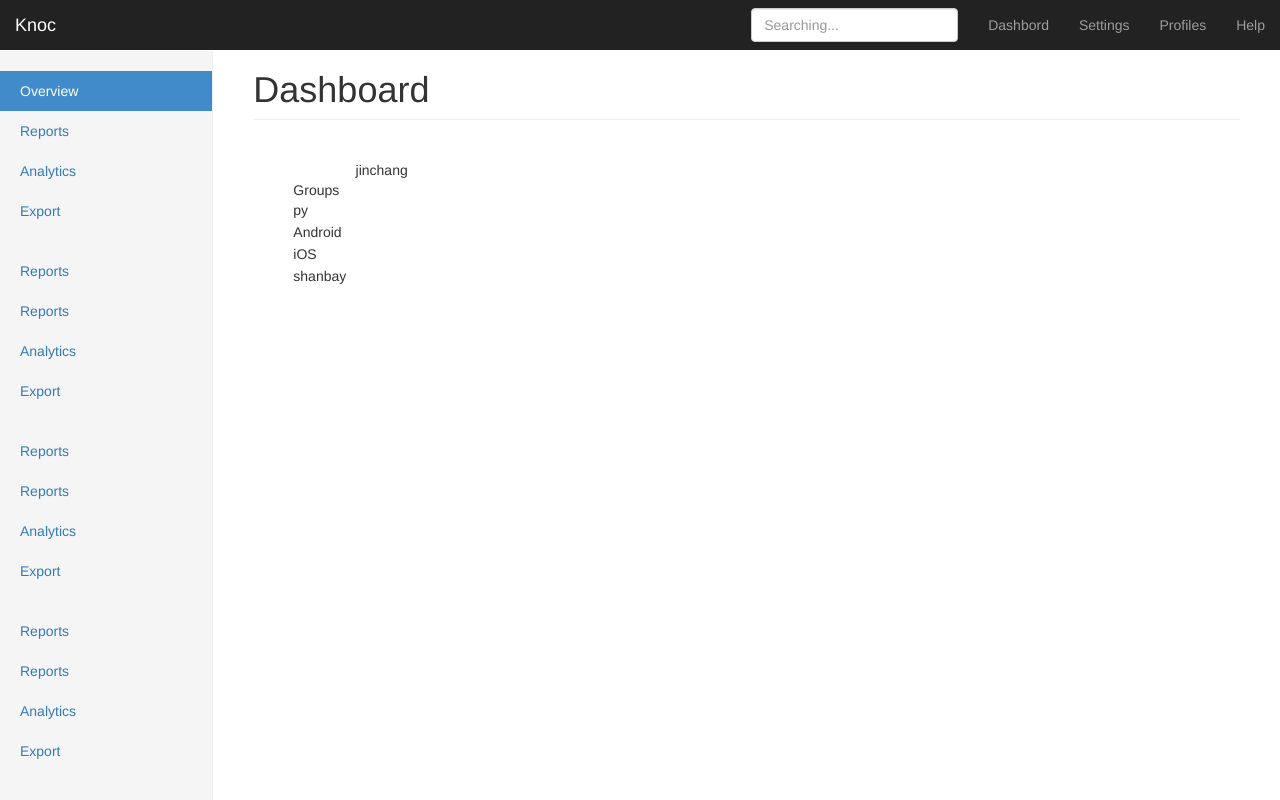
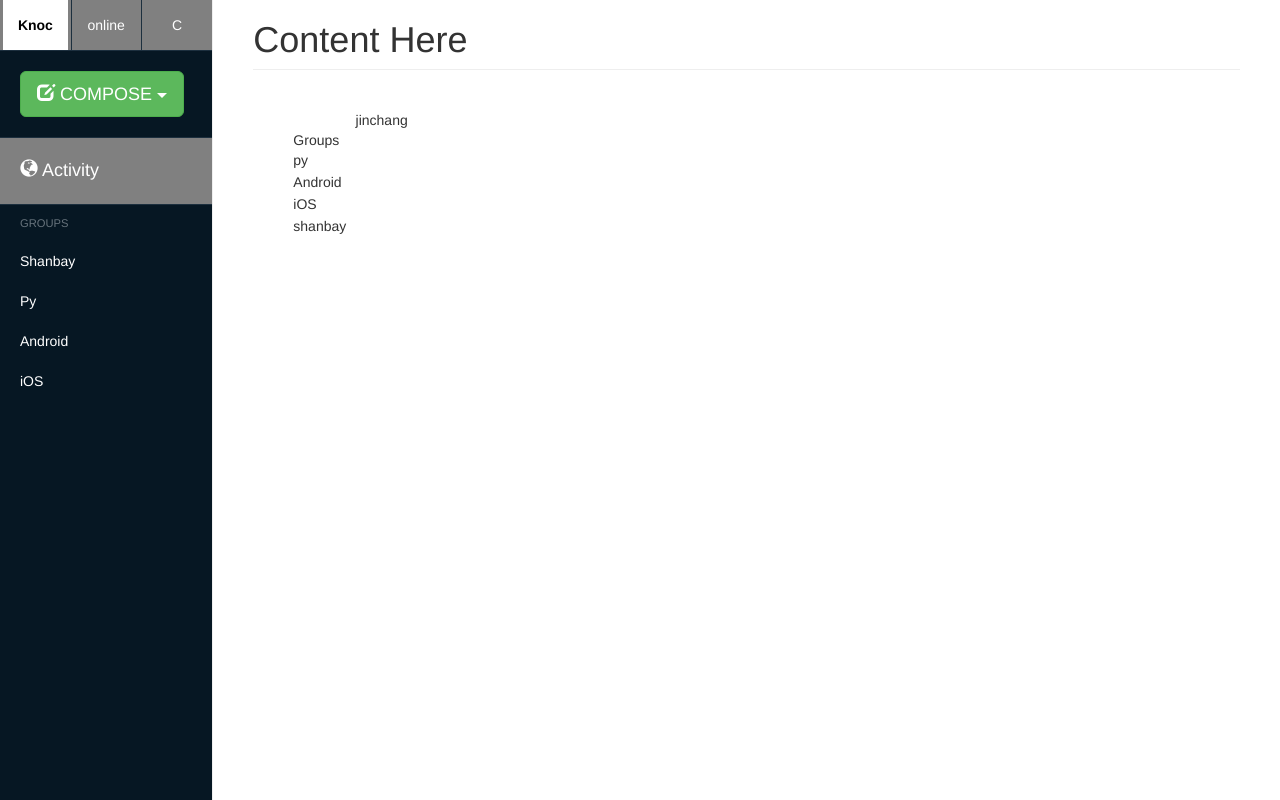
Before and after one commit to AmosJin/knoc, a Django app: page /post/ in a window 1280 px wide; the page is wider, and only the part inside the window is pictured. Run offline with Django 3.2, Linux system fonts and the light colour scheme; a user stored in the database is signed in; data comes from the database, SQL or seed files in the repository; parts of the project's set-up code (start-up, migrations or seed data) failed here and were passed over; some libraries are stand-ins or nearby versions.

Commit message:
home page sidebar

```diff
--- a/knoc/post/static/css/base.css
+++ b/knoc/post/static/css/base.css
@@ -1,6 +1,3 @@
-body {
-  padding-top: 50px;
-}
 .sub-header {
   padding-bottom: 10px;
   border-bottom: 1px solid #eee;
@@ -14,32 +11,92 @@ body {
 @media (min-width: 768px) {
   .sidebar {
     position: fixed;
-    top: 51px;
+    top: 0;
     bottom: 0;
     left: 0;
     z-index: 1000;
     display: block;
-    padding: 20px;
+    padding: 0;
     overflow-x: hidden;
     overflow-y: auto;
-    background-color: #f5f5f5;
+    background-color: #061723;
+    color: white;
     border-right: 1px solid #eee;
+  }
+  .sidebar .info-head {
+    display: -webkit-flex;
+    display: -ms-flex;
+    display: -moz-flex;
+    display: flex;
+  }
+  .sidebar .info-head .cell {
+    -webkit-flex: 1;
+    -ms-flex: 1;
+    -moz-flex: 1;
+    flex: 1;
+    text-align: center;
+    background: gray;
+    border-bottom: 1px solid #1c2f3e;
+  }
+  .sidebar .info-head .cell > div {
+    padding: 15px;
+  }
+  .sidebar .info-head .cell .brand {
+    display: inline-block;
+    background: white;
+    color: black;
+    font-weight: bold;
+  }
+  .sidebar .info-head .cell .status {
+    border-left: 1px solid #1c2f3e;
+    border-right: 1px solid #1c2f3e;
+  }
+  .sidebar .info-head .cell .user-avatar {
+    border-radius: 50%;
+  }
+  .sidebar .divider {
+    border-top: 1px solid #1c2f3e;
   }
 }
 .nav-sidebar {
   margin-right: -21px;
   margin-bottom: 20px;
   margin-left: -20px;
+  padding: 20px;
 }
-.nav-sidebar > li > a {
+.nav-sidebar:first-of-type {
+  padding-top: 0;
+}
+.nav-sidebar > li > a,
+.nav-sidebar > li .caption {
+  color: white;
   padding-left: 20px;
   padding-right: 20px;
+}
+.nav-sidebar > li .caption {
+  display: inline-block;
+  padding-top: 10px;
+  padding-bottom: 10px;
+  color: #67737c;
+  font-size: 0.8em;
 }
 .nav-sidebar > .active > a,
 .nav-sidebar > .active:hover,
 .nav-sidebar > .active:focus {
   color: #fff;
-  background-color: #428bca;
+  background-color: gray;
+}
+.nav-sidebar.normal {
+  margin-bottom: 0;
+  padding: 20px 0 20px 40px;
+}
+.nav-sidebar.normal.active,
+.nav-sidebar.normal:focus {
+  color: #fff;
+  background-color: gray;
+}
+.nav-sidebar.normal.activity {
+  font-size: 18px;
 }
 .main {
   padding: 20px;
--- a/knoc/post/static/css/base.less
+++ b/knoc/post/static/css/base.less
@@ -1,7 +1,3 @@
-body {
-	padding-top: 50px;
-}
-
 .sub-header {
 	padding-bottom: 10px;
 	border-bottom: 1px solid #eee;
@@ -18,16 +14,52 @@ body {
 @media (min-width: 768px) {
 	.sidebar {
 		position: fixed;
-		top: 51px;
+		top: 0;
 		bottom: 0;
 		left: 0;
 		z-index: 1000;
 		display: block;
-		padding: 20px;
+		padding: 0;
 		overflow-x: hidden;
 		overflow-y: auto;
-		background-color: #f5f5f5;
+		background-color: #061723;
+		color: white;
 		border-right: 1px solid #eee;
+		.info-head {
+			display: -webkit-flex;
+			display: -ms-flex;
+			display: -moz-flex;
+			display: flex;
+			.cell {
+				-webkit-flex: 1;
+				-ms-flex: 1;
+				-moz-flex: 1;
+				flex: 1;
+				text-align: center;
+				background: gray;
+				@border: 1px solid #1c2f3e;
+				border-bottom: @border;
+				>div {
+					padding: 15px;
+				}
+				.brand {
+					display: inline-block;
+					background: white;
+					color: black;
+					font-weight: bold;
+				}
+				.status {
+					border-left: @border;
+					border-right: @border;
+				}
+				.user-avatar {
+					border-radius: 50%;
+				}
+			}
+		}
+		.divider {
+			border-top: 1px solid #1c2f3e;
+		}
 	}
 }
 
@@ -35,17 +67,43 @@ body {
 	margin-right: -21px;
 	margin-bottom: 20px;
 	margin-left: -20px;
+	padding: 20px;
+	&:first-of-type {
+		padding-top: 0;
+	}
 	>li {
-		>a {
+		>a, .caption {
 			@padding: 20px;
+			color: white;
 			padding-left: @padding;
 			padding-right: @padding;
 		}
+		.caption {
+			display: inline-block;
+			@padding: 10px;
+			padding-top: @padding;
+			padding-bottom: @padding;
+			color: #67737c;
+			font-size: 0.8em;
+		}
+	}
+	.active-focus() {
+		color: #fff;
+		background-color: gray;
 	}
 	>.active {
 		>a, &:hover, &:focus {
-			color: #fff;
-			background-color: #428bca;
+			.active-focus();
+		}
+	}
+	&.normal {
+		margin-bottom: 0;
+		padding: 20px 0 20px 40px;
+		&.active, &:focus {
+			.active-focus();
+		}
+		&.activity {
+			font-size: 18px;
 		}
 	}
 }
--- a/knoc/post/templates/post/base.html
+++ b/knoc/post/templates/post/base.html
@@ -26,6 +26,7 @@
         {% block js-head %}{% endblock js-head %}
     </head>
     <body>
+		<!--
 		<nav class="navbar navbar-inverse navbar-fixed-top">
 			<div class="container-fluid">
 				<div class="navbar-header">
@@ -50,37 +51,47 @@
 				</div>
 			</div>
 		</nav>
+		-->
 
 		<div class="container-fluid">
 			<div class="row">
 				<div class="col-sm-3 col-md-2 sidebar">
+					<div class="info-head">
+						<div class="cell">
+							<div class="brand">Knoc</div>
+						</div>
+						<div class="cell">
+							<div class="status">online</div>
+						</div>
+						<div class="cell">
+							<div class="user-avatar">C</div>
+						</div>
+					</div>
+					<div class="nav-sidebar normal compose">
+						<div class="btn-group">
+							<button type="button" class="btn btn-success btn-lg dropdown-toggle" data-toggle="dropdown" aria-expanded="false"><i class="glyphicon glyphicon-edit"></i> COMPOSE <span class="caret"></span>
+							</button>
+							<ul class="dropdown-menu" role="menu">
+								<li><a href="#">Link</a></li>
+								<li><a href="#">Note</a></li>
+						  	</ul>
+						</div>
+					</div>
+					<div class="divider"></div>
+					<div class="nav-sidebar normal activity active">
+						<span class="glyphicon glyphicon-globe"></span> Activity
+					</div>
+					<div class="divider"></div>
 					<ul class="nav nav-sidebar">
-						<li class="active"><a href="#">Overview<span class="sr-only">(curent)</span></a></li>
-						<li><a href="#">Reports</a></li>
-						<li><a href="#">Analytics</a></li>
-						<li><a href="#">Export</a></li>
-					</ul>
-					<ul class="nav nav-sidebar">
-						<li><a href="#">Reports</a></li>
-						<li><a href="#">Reports</a></li>
-						<li><a href="#">Analytics</a></li>
-						<li><a href="#">Export</a></li>
-					</ul>
-					<ul class="nav nav-sidebar">
-						<li><a href="#">Reports</a></li>
-						<li><a href="#">Reports</a></li>
-						<li><a href="#">Analytics</a></li>
-						<li><a href="#">Export</a></li>
-					</ul>
-					<ul class="nav nav-sidebar">
-						<li><a href="#">Reports</a></li>
-						<li><a href="#">Reports</a></li>
-						<li><a href="#">Analytics</a></li>
-						<li><a href="#">Export</a></li>
+						<li><span class="caption">GROUPS</span></li>
+						<li><a href="#">Shanbay<span class="sr-only">(curent)</span></a></li>
+						<li><a href="#">Py</a></li>
+						<li><a href="#">Android</a></li>
+						<li><a href="#">iOS</a></li>
 					</ul>
 				</div>
 				<div class="col-sm-9 col-sm-offset-3 col-md-10 col-md-offset-2 main">
-					<h1 class="page-header">Dashboard</h1>
+					<h1 class="page-header">Content Here</h1>
 					{% block body %}
 					{% endblock body %}
 				</div>
```
